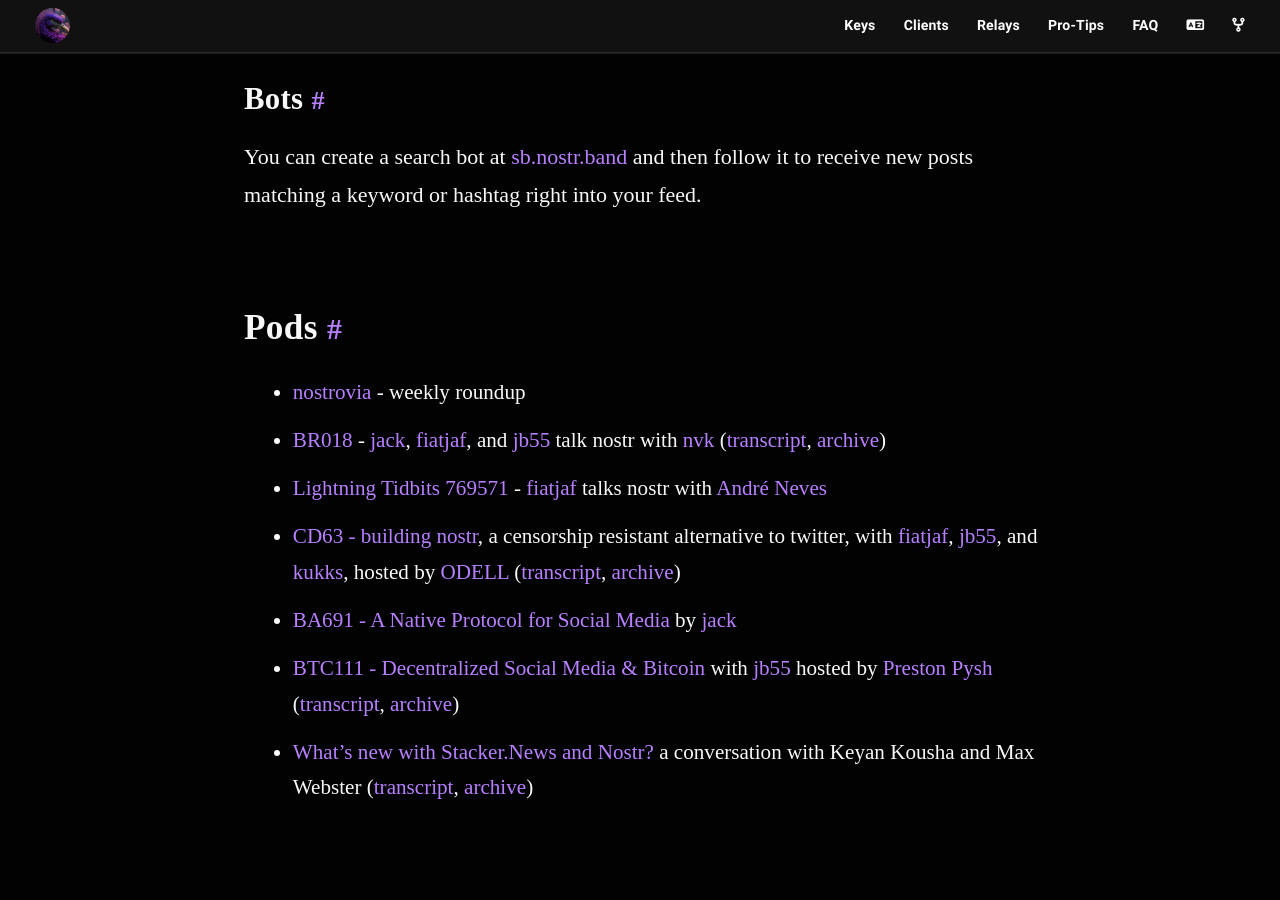
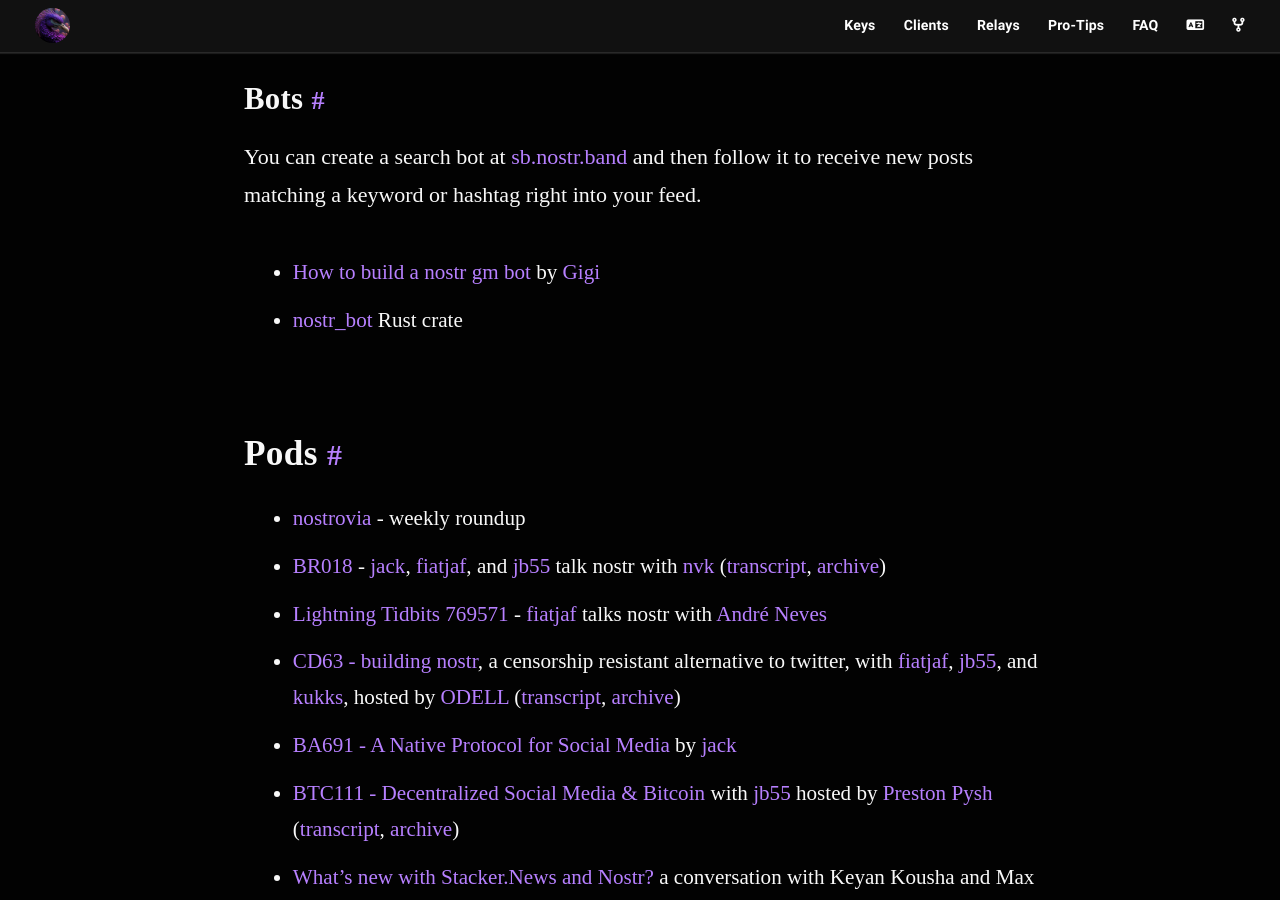
Before and after one commit to nostr-resources/nostr-resources.github.io, a Jekyll site: the page built from index.md, in a window 1280 px wide and 900 px high, scrolled down 7691 px. Built offline with Jekyll 4.4.1, drawn with Linux system fonts in a browser that asks for light colours; some web fonts are replaced.

Commit message:
Add bot resources

```diff
--- a/index.md
+++ b/index.md
@@ -202,6 +202,9 @@ Most clients support search, but there's also:
 
 You can create a search bot at [sb.nostr.band](https://sb.nostr.band) and then follow it to receive new posts matching a keyword or hashtag right into your feed.
 
+- [How to build a nostr gm bot](https://dergigi.com/2023/01/19/how-to-build-a-nostr-gm-bot/) by [Gigi](https://www.nostr.guru/p/npub1dergggklka99wwrs92yz8wdjs952h2ux2ha2ed598ngwu9w7a6fsh9xzpc)
+- [nostr_bot](https://docs.rs/nostr-bot/latest/nostr_bot/) Rust crate
+
 ## Pods
 
 - [nostrovia](https://nostrovia.org/) - weekly roundup
```
